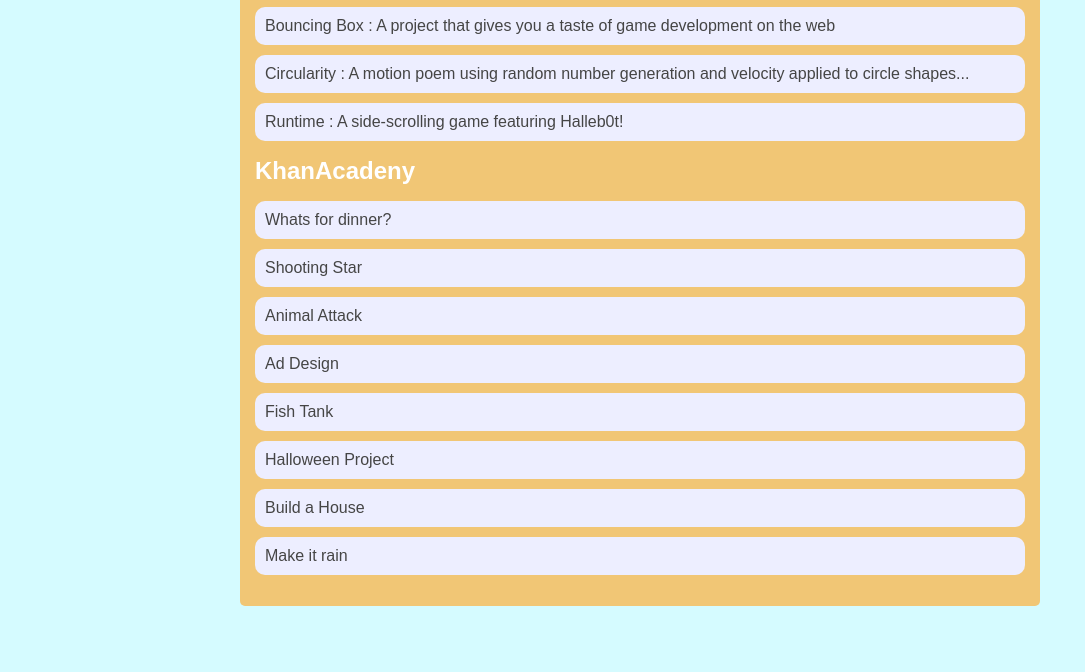
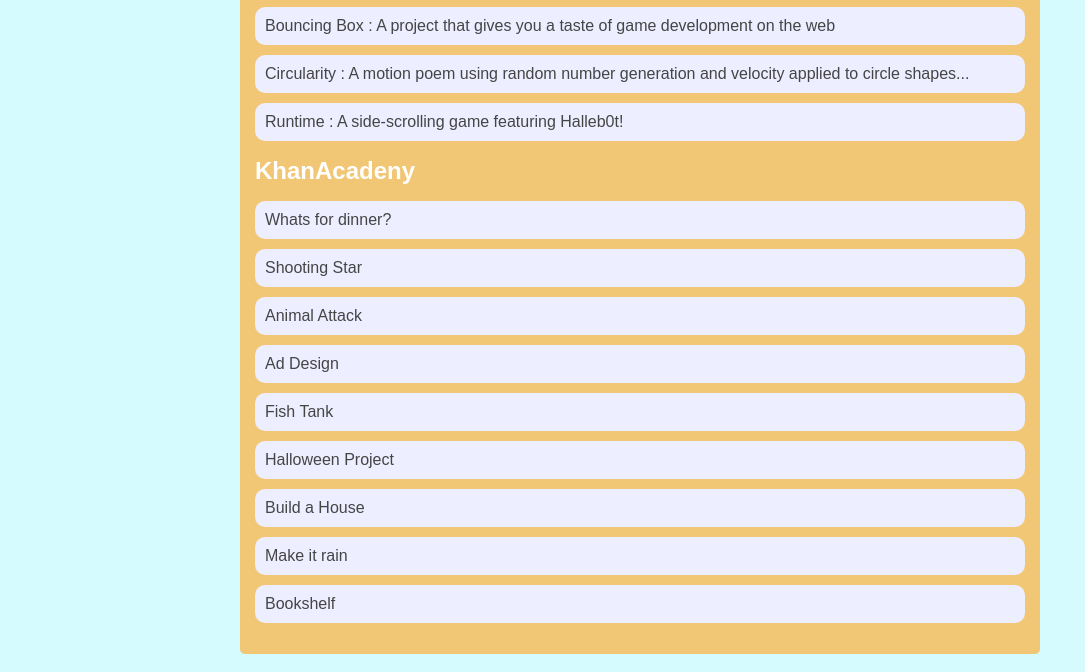
Before and after one commit to braydonallen/braydonallen.github.io, a plain HTML site: page portfolio.html in a window 1280 px wide. Shown: the part 235-907 px from the top of the page, without its empty margins (0-1085 px from the left). Before the commit the page ends 859 px from the top, so only its background shows below. Drawn offline with Linux system fonts and the light colour scheme.

Commit message:
bookshelf

```diff
--- a/portfolio.html
+++ b/portfolio.html
@@ -38,6 +38,7 @@
                         <li><a href="https://www.khanacademy.org/computer-programming/halloween-project-20/6502010203193344">Halloween Project</a></li>
                         <li><a href="https://www.khanacademy.org/computer-programming/spin-off-of-object-types/6099613753458688">Build a House</a></li>
                         <li><a href="https://www.khanacademy.org/computer-programming/spin-off-of-project-build-a-house/4689266887802880">Make it rain</a></li>
+                        <li><a href="https://www.khanacademy.org/computer-programming/spin-off-of-project-bookshelf/5642459494924288">Bookshelf</a></li>
                     </ul>
                 </div>
             </main>
```
